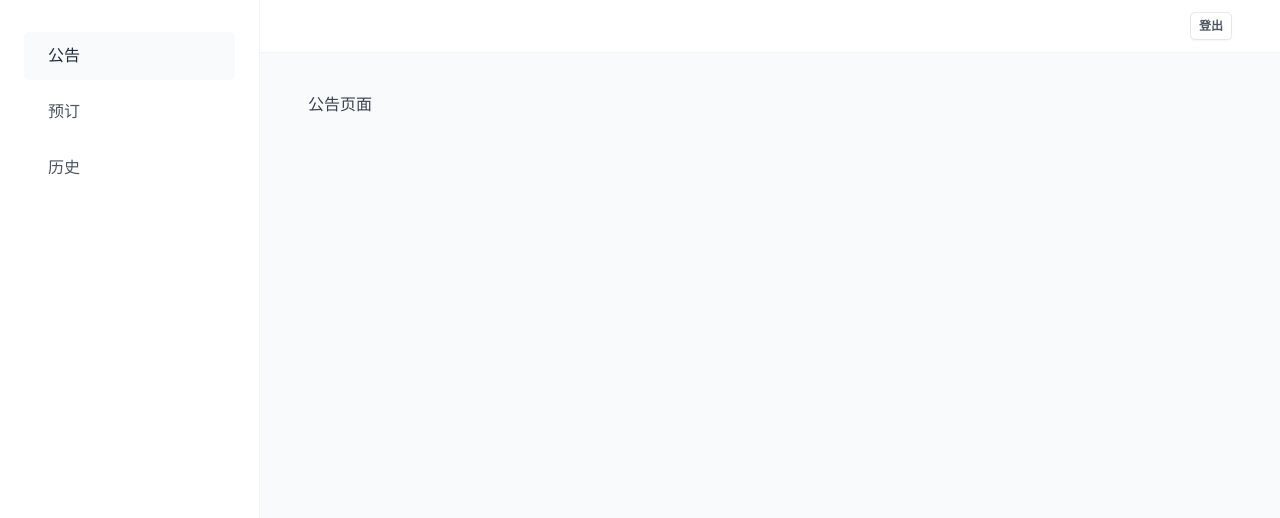
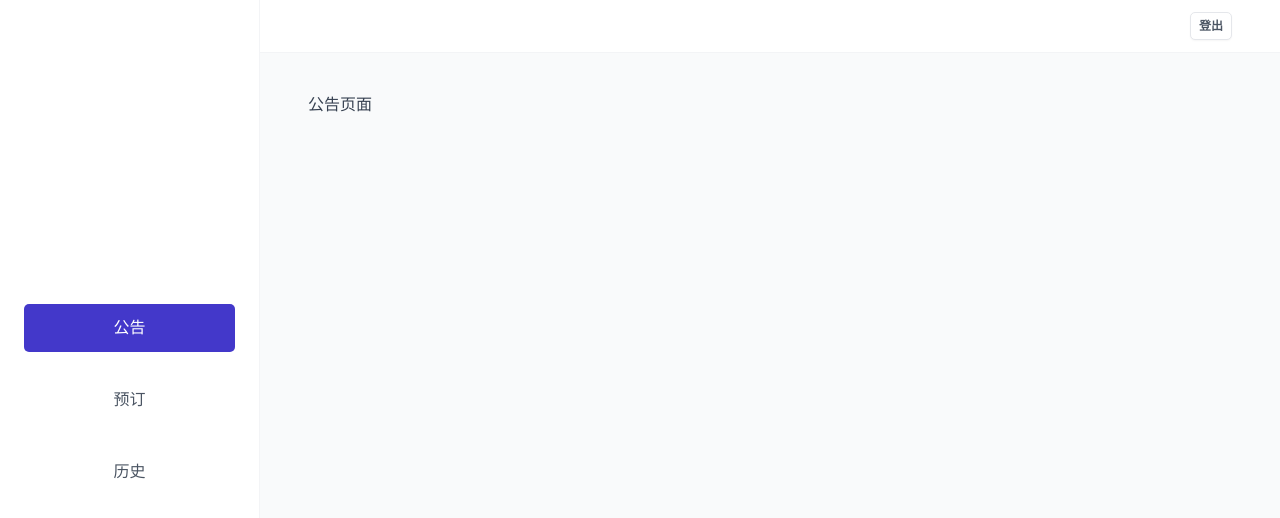
Before and after one commit to lincuimin/hotelBookingSystem, a React app: page /login in a window 1280 px wide. Both pictures are taken after typing "Sample", "Sample123" into the empty fields and a click on the button "登录". Shown: the top 518 px of the page. Built offline with nearby package versions, Linux system fonts and the light colour scheme; the HTML template or start-up script is replaced by a standard one.

Commit message:
style: 调整侧边栏样式

```diff
--- a/src/ui/MainNav.jsx
+++ b/src/ui/MainNav.jsx
@@ -5,7 +5,7 @@ import { useAuth } from "../context/useAuth";
 const NavList = styled.ul`
   display: flex;
   flex-direction: column;
-  gap: 0.8rem;
+  gap: 2.4rem;
   list-style: none;
   padding: 0;
   margin: 0;
@@ -16,6 +16,7 @@ const StyledNavLink = styled(NavLink)`
   &:visited {
     display: flex;
     align-items: center;
+    justify-content: center;
     gap: 1.2rem;
 
     color: var(--color-grey-600);
@@ -29,8 +30,8 @@ const StyledNavLink = styled(NavLink)`
   &:active,
   &.active:link,
   &.active:visited {
-    color: var(--color-grey-800);
-    background-color: var(--color-grey-50);
+    color: var(--color-grey-0);
+    background-color: var(--color-indigo-700);
     border-radius: var(--border-radius-sm);
   }
 `;
--- a/src/ui/SideBar.jsx
+++ b/src/ui/SideBar.jsx
@@ -10,6 +10,7 @@ const StyledSidebar = styled.aside`
   display: flex;
   flex-direction: column;
   gap: 3.2rem;
+  justify-content: center;
 `;
 
 function Sidebar() {
```
